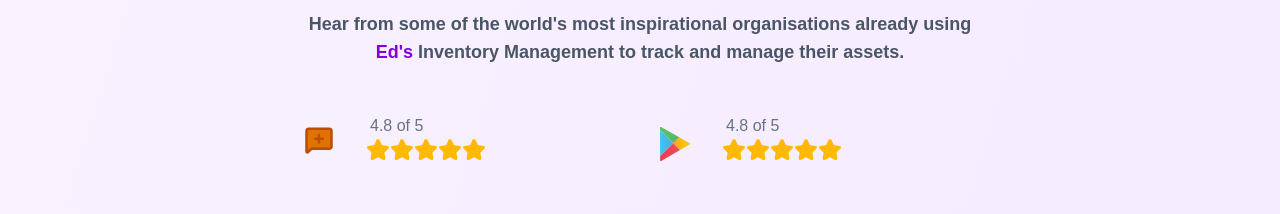
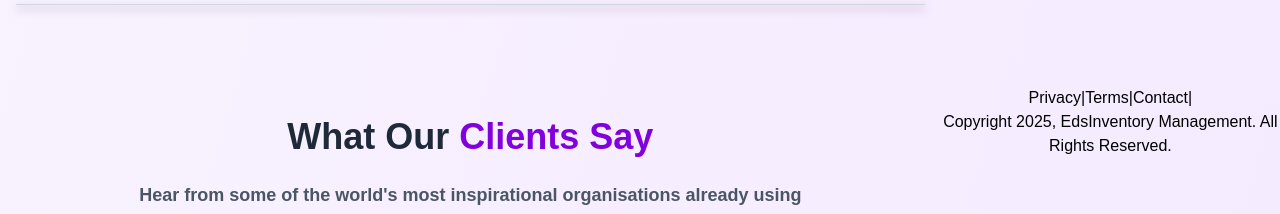
Before and after one commit to weirdTDD/inventory-app, a Next.js app: page / in a window 1280 px wide. Shown: the part 2096-2310 px from the top of the page. Built offline with nearby package versions, Linux system fonts and the light colour scheme; what @stackframe/stack would draw is missing.

Commit message:
footer-01

```diff
--- a/app/page.tsx
+++ b/app/page.tsx
@@ -2,6 +2,7 @@ import { ArrowUpNarrowWide, BarChart3, ChartCandlestick, ChartLine, CircleCheckB
 import Image from "next/image"
 import Link from "next/link"
 import Navbar from "../components/navbar";
+import Footer from "../components/footer";
 
 interface HeaderProps {
   id: number;
@@ -461,6 +462,9 @@ export default function Home () {
       </div>
 
       </div>
+      <div>
+        <Footer/>
+      </div>
 
     </div>
   )
--- a/components/footer.tsx
+++ b/components/footer.tsx
@@ -1,7 +1,7 @@
 import Link from 'next/link';
 import React from 'react'
 
-const footer = () => {
+export default function Footer () {
 
     const currentYear = new Date().getFullYear();
 
@@ -23,9 +23,9 @@ const footer = () => {
         </Link>
         <span>|</span>
 
+        <p>Copyright {currentYear}, EdsInventory Management. All Rights Reserved.</p>
+
       </div>
     </div>
   )
 }
-
-export default footer
```
